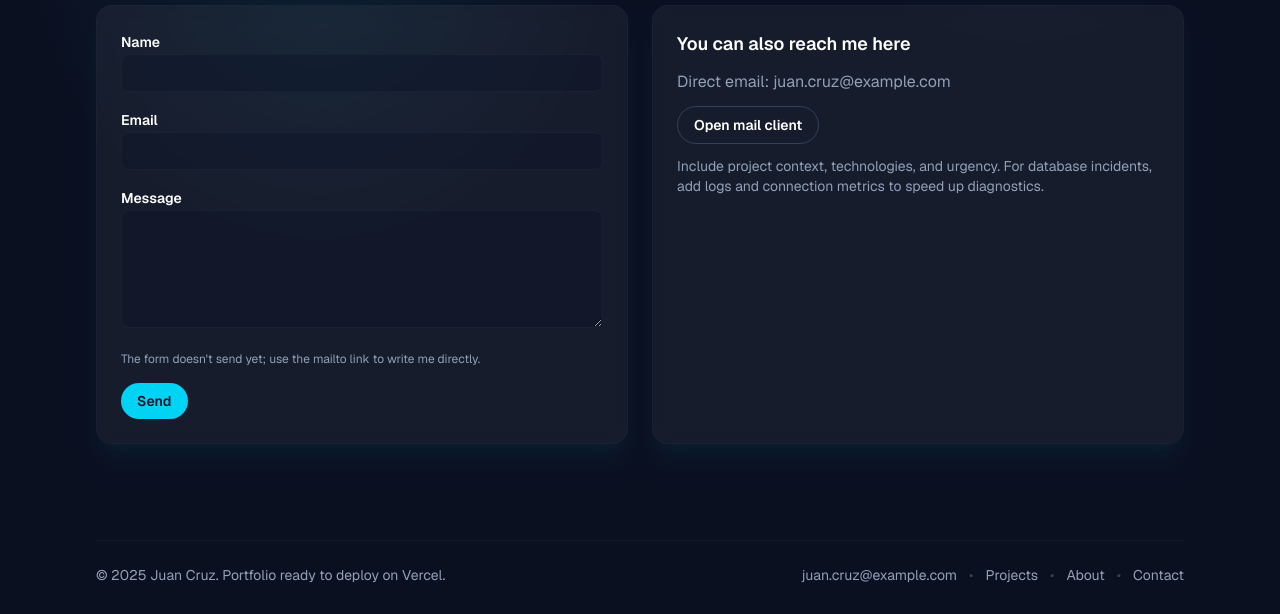
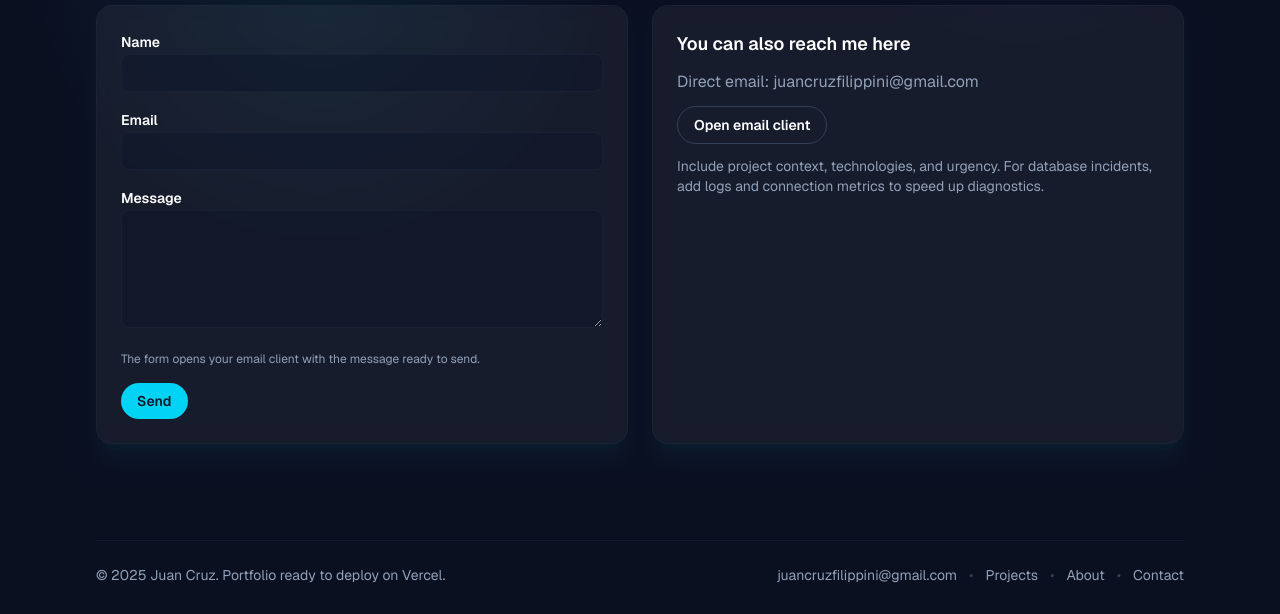
Before and after one commit to juancruzfilippini/portfolio, a Next.js app: page /contact in a window 1280 px wide. Shown: the part 209-823 px from the top of the page. Built offline with nearby package versions, Linux system fonts and the light colour scheme.

Commit message:
Wire contact mailto details

```diff
--- a/src/app/contact/ContactContent.tsx
+++ b/src/app/contact/ContactContent.tsx
@@ -12,7 +12,7 @@ export default function ContactContent() {
       <div className="grid gap-6 lg:grid-cols-2">
         <form
           className="glass-panel space-y-4"
-          action="mailto:juan.cruz@example.com"
+          action="mailto:juancruzfilippini@gmail.com"
           method="POST"
           encType="text/plain"
         >
@@ -63,7 +63,7 @@ export default function ContactContent() {
         <div className="glass-panel space-y-3">
           <h3 className="text-lg font-semibold text-white">{t.contact.directHeading}</h3>
           <p className="text-slate-400">{t.contact.emailLabel}</p>
-          <ButtonLink href="mailto:juan.cruz@example.com" variant="secondary">
+          <ButtonLink href="mailto:juancruzfilippini@gmail.com" variant="secondary">
             {t.contact.mailtoCta}
           </ButtonLink>
           <p className="text-slate-400 text-sm">{t.contact.helper}</p>
--- a/src/components/Footer.tsx
+++ b/src/components/Footer.tsx
@@ -9,8 +9,8 @@ export default function Footer() {
     <footer className="mt-12 flex flex-col gap-4 border-t border-slate-800/50 pt-6 text-sm text-slate-400 sm:flex-row sm:items-center sm:justify-between">
       <p className="text-slate-400">© {new Date().getFullYear()} Juan Cruz. {t.footer.rights}</p>
       <div className="flex flex-wrap items-center gap-3">
-        <Link href="mailto:juan.cruz@example.com" className="hover:text-white">
-          juan.cruz@example.com
+        <Link href="mailto:juancruzfilippini@gmail.com" className="hover:text-white">
+          juancruzfilippini@gmail.com
         </Link>
         <span className="text-slate-700">•</span>
         <Link href="/projects" className="hover:text-white">
--- a/src/data/translations.ts
+++ b/src/data/translations.ts
@@ -179,9 +179,9 @@ export const translations: Record<Language, Translations> = {
         message: "Mensaje",
         submit: "Enviar",
       },
-      note: "El formulario no envía aún; usá el mailto para escribirme directamente.",
+      note: "El formulario abre tu cliente de correo con el mensaje listo para enviar.",
       directHeading: "También podés contactarme",
-      emailLabel: "Correo directo: juan.cruz@example.com",
+      emailLabel: "Correo directo: juancruzfilippini@gmail.com",
       mailtoCta: "Abrir cliente de correo",
       helper:
         "Incluí contexto del proyecto, tecnologías usadas y urgencia. Si es un incidente de base de datos, agrega logs y métrica de conexiones para acelerar el diagnóstico.",
@@ -293,10 +293,10 @@ export const translations: Record<Language, Translations> = {
         message: "Message",
         submit: "Send",
       },
-      note: "The form doesn't send yet; use the mailto link to write me directly.",
+      note: "The form opens your email client with the message ready to send.",
       directHeading: "You can also reach me here",
-      emailLabel: "Direct email: juan.cruz@example.com",
-      mailtoCta: "Open mail client",
+      emailLabel: "Direct email: juancruzfilippini@gmail.com",
+      mailtoCta: "Open email client",
       helper:
         "Include project context, technologies, and urgency. For database incidents, add logs and connection metrics to speed up diagnostics.",
     },
```
